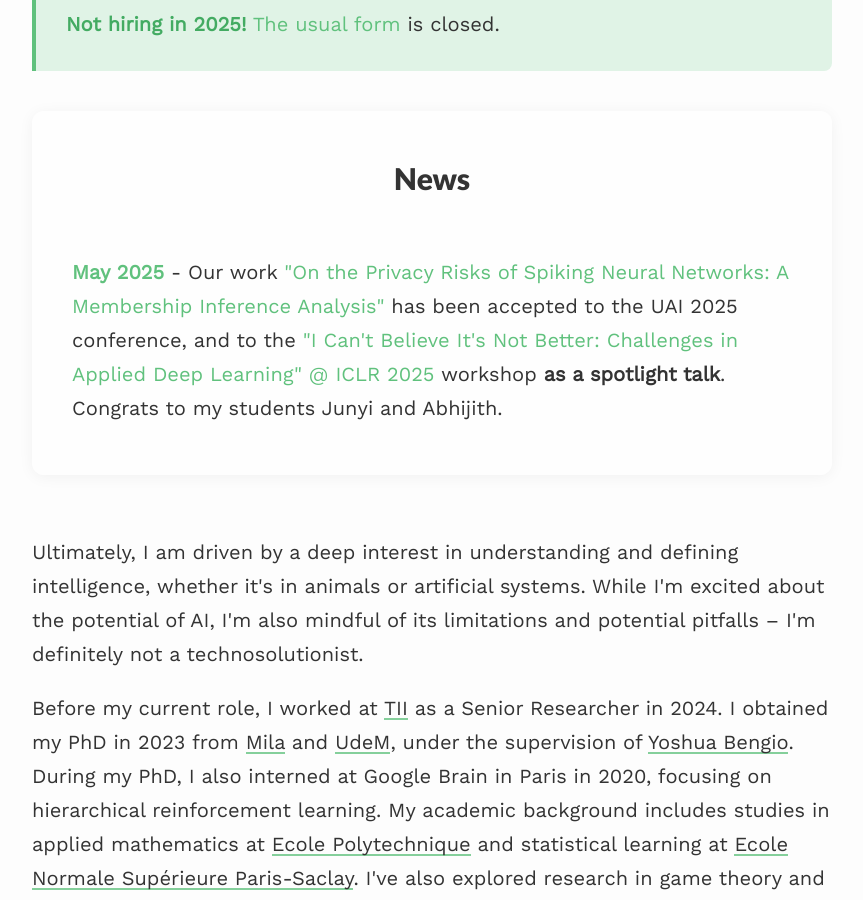
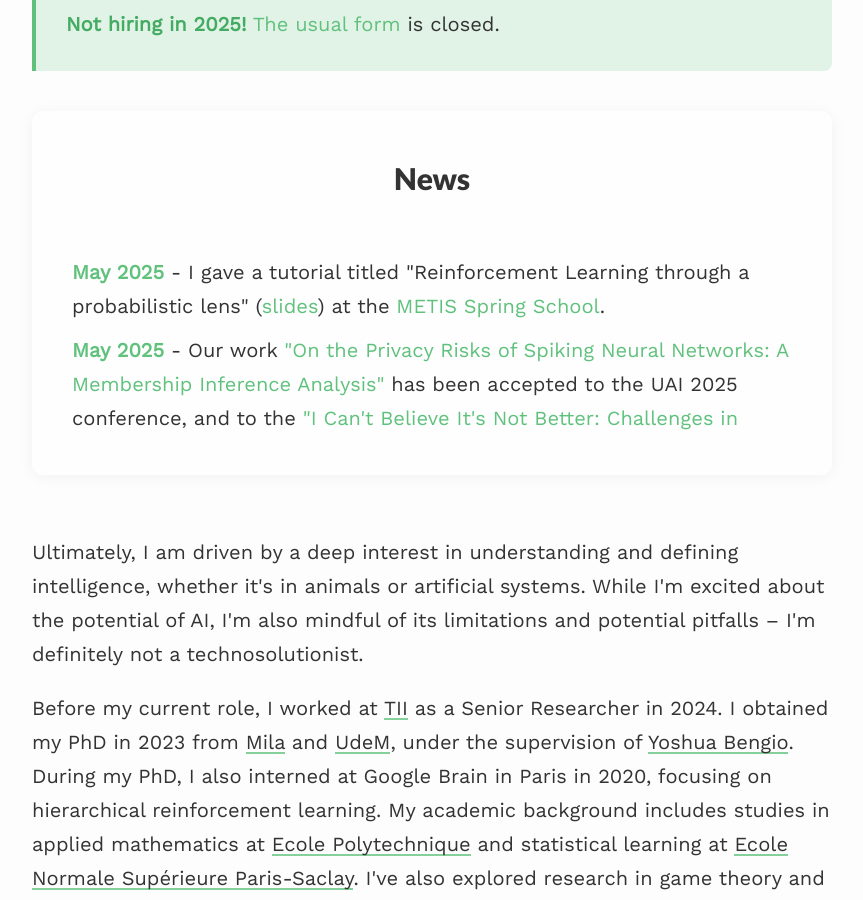
Before and after one commit to saleml/saleml.github.io, a Jekyll site: the page built from index.md, in a window 1280 px wide and 900 px high, scrolled down 1186 px. Shown: the whole window, without its empty margins (208-1071 px from the left). Built offline with Jekyll 4.4.1, drawn with Linux system fonts in a browser that asks for light colours; nearby versions of some CDN libraries.

Commit message:
Add news item about tutorial on "Reinforcement Learning through a probabilistic lens" at METIS Spring School

```diff
--- a/index.md
+++ b/index.md
@@ -61,6 +61,7 @@ published: true
 <h2>News</h2>
 <div style="max-height: 10em; overflow-y: auto;">
 <ul>
+  <li><span class="news-date">May 2025</span> - I gave a tutorial titled "Reinforcement Learning through a probabilistic lens" (<a href="{{site.baseurl}}/assets/files/metis2025.pdf" target="_blank">slides</a>) at the <a href="https://netys.org/">METIS Spring School</a>.</li>
   <li><span class="news-date">May 2025</span> - Our work <a href="https://www.arxiv.org/abs/2502.13191">"On the Privacy Risks of Spiking Neural Networks: A Membership Inference Analysis"</a> has been accepted to the UAI 2025 conference, and to the <a href="https://sites.google.com/view/icbinb-2025">"I Can't Believe It's Not Better: Challenges in Applied Deep Learning" @ ICLR 2025</a> workshop <b>as a spotlight talk</b>. Congrats to my students Junyi and Abhijith.</li>
   <li><span class="news-date">May 2025</span> - I gave a talk titled "Advancing Scientific Discovery with Generative AI" at the SKEMA Center for Artificial Intelligence.</li>
   <li><span class="news-date">February 2025</span> - I gave a talk titled "GFlowNets: An Introduction and Recent Advances" at the <a href="https://emerging-ml.github.io/">MBZUAI-Berkeley Joint Workshop on Emerging Directions of Machine Learning</a>.</li>
```
Also changed, not shown: 1 other file.
